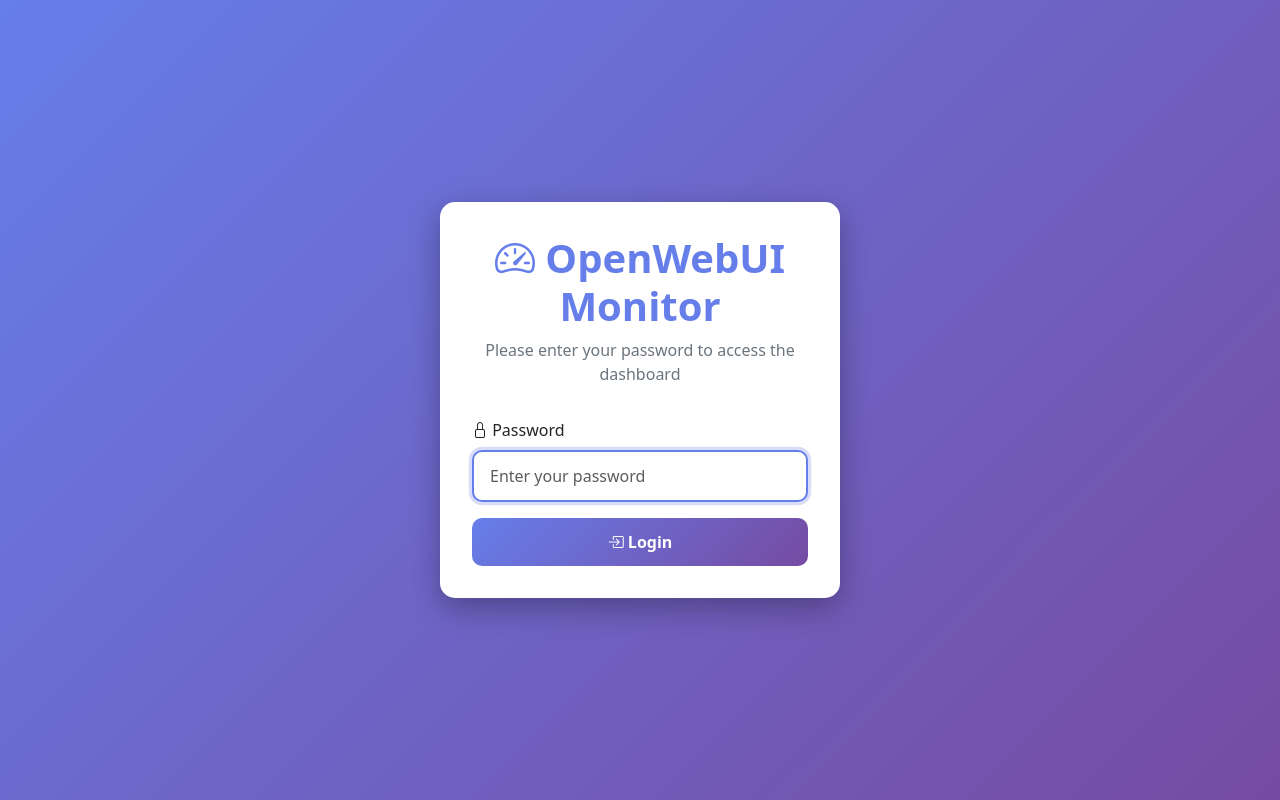
After one commit to happyZYM/ACMChat-Dashboard, a FastAPI app: template templates/login.html in a window 1280 px wide. The commit adds this page. Run offline with FastAPI, Linux system fonts and the light colour scheme; the template is opened without the code that fills it, so the values that code supplies are empty.

Commit message:
fix: add normal login support

```diff
--- a/config.json
+++ b/config.json
@@ -1,4 +1,5 @@
 {
 	"admin_api_key": "admin_key_change_me",
-	"report_api_key": "report_key_change_me"
+	"report_api_key": "report_key_change_me",
+	"session_secret_key": "session_secret_key_change_me"
 }
--- a/main.py
+++ b/main.py
@@ -3,6 +3,7 @@ from fastapi.responses import HTMLResponse, RedirectResponse
 from fastapi.staticfiles import StaticFiles
 from fastapi.templating import Jinja2Templates
 from fastapi.security import HTTPBearer, HTTPAuthorizationCredentials, HTTPBasic, HTTPBasicCredentials
+from starlette.middleware.sessions import SessionMiddleware
 import os
 from loguru import logger
 import sys
@@ -67,6 +68,7 @@ with open(config_path, "r") as f:
 
 admin_api_key = config.get("admin_api_key", "")
 report_api_key = config.get("report_api_key", "")
+session_secret_key = config.get("session_secret_key", secrets.token_hex(32))
 
 async def init_database():
     """Initialize the database and create tables if they don't exist"""
@@ -86,19 +88,14 @@ async def init_database():
         await db.commit()
         logger.info("Database initialized successfully")
 
-async def verify_admin_basic_auth(credentials: HTTPBasicCredentials = Depends(security_basic)):
-    """Verify admin credentials for dashboard access using Basic HTTP authentication"""
-    # Check username and password
-    is_correct_username = secrets.compare_digest(credentials.username, "admin")
-    is_correct_password = secrets.compare_digest(credentials.password, admin_api_key)
-
-    if not (is_correct_username and is_correct_password):
+async def verify_admin_session(request: Request):
+    """Verify admin session for dashboard access"""
+    if not request.session.get("authenticated"):
         raise HTTPException(
-            status_code=401,
-            detail="Invalid credentials",
-            headers={"WWW-Authenticate": "Basic"},
+            status_code=302,
+            headers={"Location": "/login"}
         )
-    return credentials.username
+    return True
 
 async def verify_report_key(credentials: HTTPAuthorizationCredentials = Depends(security_bearer)):
     """Verify report API key for API access using Bearer authentication"""
@@ -161,7 +158,6 @@ async def get_recent_logs(page: int = 1, page_size: int = 100):
         async for row in cursor:
             logs.append({
                 "timestamp": row[0],
-                "datetime": datetime.fromtimestamp(row[0]).strftime("%Y-%m-%d %H:%M:%S"),
                 "model_id": row[1],
                 "user_email": row[2],
                 "input_tokens": row[3],
@@ -227,17 +223,23 @@ async def lifespan(app: FastAPI):
 
 app = FastAPI(lifespan=lifespan)
 
+# Add session middleware
+app.add_middleware(SessionMiddleware, secret_key=session_secret_key)
+
 # Set up templates
 templates = Jinja2Templates(directory="templates")
 
 # Routes
 @app.get("/")
-async def root():
-    """Redirect to dashboard"""
-    return RedirectResponse(url="/dashboard", status_code=302)
+async def root(request: Request):
+    """Redirect to dashboard or login"""
+    if request.session.get("authenticated"):
+        return RedirectResponse(url="/dashboard", status_code=302)
+    else:
+        return RedirectResponse(url="/login", status_code=302)
 
 @app.get("/dashboard", response_class=HTMLResponse)
-async def dashboard(request: Request, _: str = Depends(verify_admin_basic_auth)):
+async def dashboard(request: Request, _: bool = Depends(verify_admin_session)):
     """Main dashboard page"""
     stats = await get_24h_stats()
     return templates.TemplateResponse("dashboard.html", {
@@ -246,7 +248,7 @@ async def dashboard(request: Request, _: str = Depends(verify_admin_basic_auth))
     })
 
 @app.get("/dashboard/logs", response_class=HTMLResponse)
-async def dashboard_logs(request: Request, page: int = 1, _: str = Depends(verify_admin_basic_auth)):
+async def dashboard_logs(request: Request, page: int = 1, _: bool = Depends(verify_admin_session)):
     """Dashboard logs page"""
     if page < 1:
         page = 1
@@ -259,7 +261,7 @@ async def dashboard_logs(request: Request, page: int = 1, _: str = Depends(verif
     })
 
 @app.get("/dashboard/users_report", response_class=HTMLResponse)
-async def dashboard_users_report(request: Request):
+async def dashboard_users_report(request: Request, _: bool = Depends(verify_admin_session)):
     """Dashboard users report page"""
     users = await get_users_report()
     return templates.TemplateResponse("users_report.html", {
@@ -295,5 +297,28 @@ async def record_api_call(
         logger.error(f"Error recording API call: {e}")
         raise HTTPException(status_code=500, detail="Failed to record API call")
 
+@app.get("/login", response_class=HTMLResponse)
+async def login_page(request: Request):
+    """Login page"""
+    return templates.TemplateResponse("login.html", {"request": request})
+
+@app.post("/login")
+async def login(request: Request, password: str = Form(...)):
+    """Handle login form submission"""
+    if secrets.compare_digest(password, admin_api_key):
+        request.session["authenticated"] = True
+        return RedirectResponse(url="/dashboard", status_code=302)
+    else:
+        return templates.TemplateResponse("login.html", {
+            "request": request,
+            "error": "Invalid password"
+        })
+
+@app.get("/logout")
+async def logout(request: Request):
+    """Logout and clear session"""
+    request.session.clear()
+    return RedirectResponse(url="/login", status_code=302)
+
 if __name__ == "__main__":
     uvicorn.run(app, host=listen_host, port=int(listen_port))
--- /dev/null
+++ b/templates/login.html
@@ -0,0 +1,110 @@
+<!DOCTYPE html>
+<html lang="en">
+<head>
+    <meta charset="UTF-8">
+    <meta name="viewport" content="width=device-width, initial-scale=1.0">
+    <title>Login - OpenWebUI Monitor</title>
+    <!-- Bootstrap CSS -->
+    <link href="https://cdn.jsdelivr.net/npm/bootstrap@5.3.0/dist/css/bootstrap.min.css" rel="stylesheet">
+    <!-- Bootstrap Icons -->
+    <link href="https://cdn.jsdelivr.net/npm/bootstrap-icons@1.11.0/font/bootstrap-icons.css" rel="stylesheet">
+    <style>
+        body {
+            background: linear-gradient(135deg, #667eea 0%, #764ba2 100%);
+            min-height: 100vh;
+            display: flex;
+            align-items: center;
+            justify-content: center;
+        }
+        .login-card {
+            background: white;
+            border-radius: 15px;
+            box-shadow: 0 10px 30px rgba(0, 0, 0, 0.3);
+            padding: 2rem;
+            width: 100%;
+            max-width: 400px;
+        }
+        .login-header {
+            text-align: center;
+            margin-bottom: 2rem;
+        }
+        .login-header h1 {
+            color: #667eea;
+            font-weight: bold;
+            margin-bottom: 0.5rem;
+        }
+        .login-header p {
+            color: #6c757d;
+            margin-bottom: 0;
+        }
+        .form-control {
+            border-radius: 10px;
+            padding: 0.75rem 1rem;
+            border: 2px solid #e9ecef;
+            transition: border-color 0.3s ease;
+        }
+        .form-control:focus {
+            border-color: #667eea;
+            box-shadow: 0 0 0 0.2rem rgba(102, 126, 234, 0.25);
+        }
+        .btn-login {
+            background: linear-gradient(135deg, #667eea 0%, #764ba2 100%);
+            border: none;
+            border-radius: 10px;
+            padding: 0.75rem 2rem;
+            font-weight: bold;
+            transition: transform 0.2s ease;
+        }
+        .btn-login:hover {
+            transform: translateY(-2px);
+        }
+        .alert {
+            border-radius: 10px;
+            margin-bottom: 1rem;
+        }
+    </style>
+</head>
+<body>
+    <div class="login-card">
+        <div class="login-header">
+            <h1>
+                <i class="bi bi-speedometer2"></i>
+                OpenWebUI Monitor
+            </h1>
+            <p>Please enter your password to access the dashboard</p>
+        </div>
+
+        {% if error %}
+        <div class="alert alert-danger" role="alert">
+            <i class="bi bi-exclamation-triangle"></i>
+            {{ error }}
+        </div>
+        {% endif %}
+
+        <form method="post" action="/login">
+            <div class="mb-3">
+                <label for="password" class="form-label">
+                    <i class="bi bi-lock"></i> Password
+                </label>
+                <input
+                    type="password"
+                    class="form-control"
+                    id="password"
+                    name="password"
+                    placeholder="Enter your password"
+                    required
+                    autofocus
+                >
+            </div>
+            <div class="d-grid">
+                <button type="submit" class="btn btn-primary btn-login">
+                    <i class="bi bi-box-arrow-in-right"></i> Login
+                </button>
+            </div>
+        </form>
+    </div>
+
+    <!-- Bootstrap JS -->
+    <script src="https://cdn.jsdelivr.net/npm/bootstrap@5.3.0/dist/js/bootstrap.bundle.min.js"></script>
+</body>
+</html>
```
Also changed, not shown: pyproject.toml (+5 -4 lines), templates/base.html (+6 -1 lines), templates/logs.html (+18 -1 lines), 3 other files.
